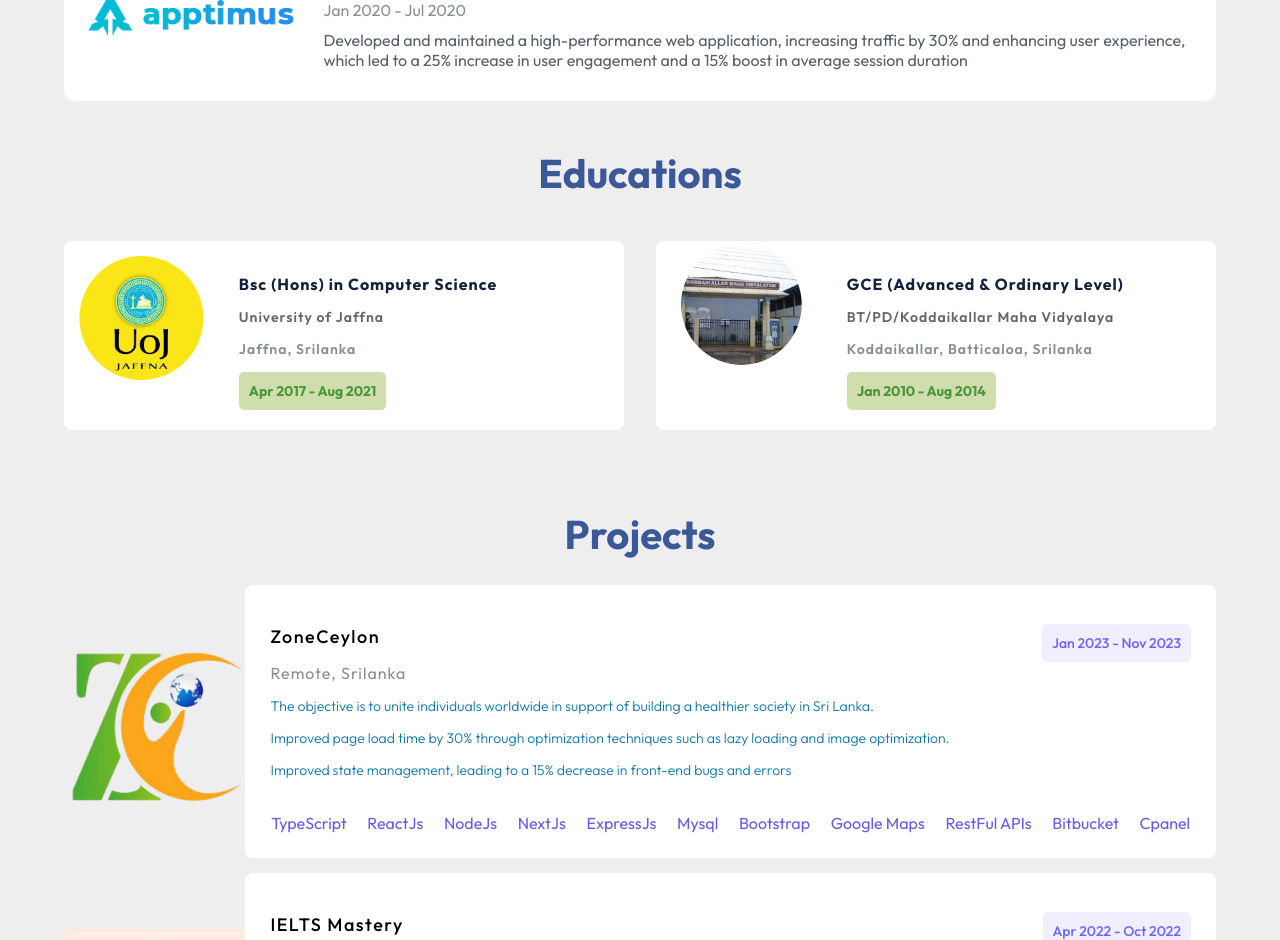
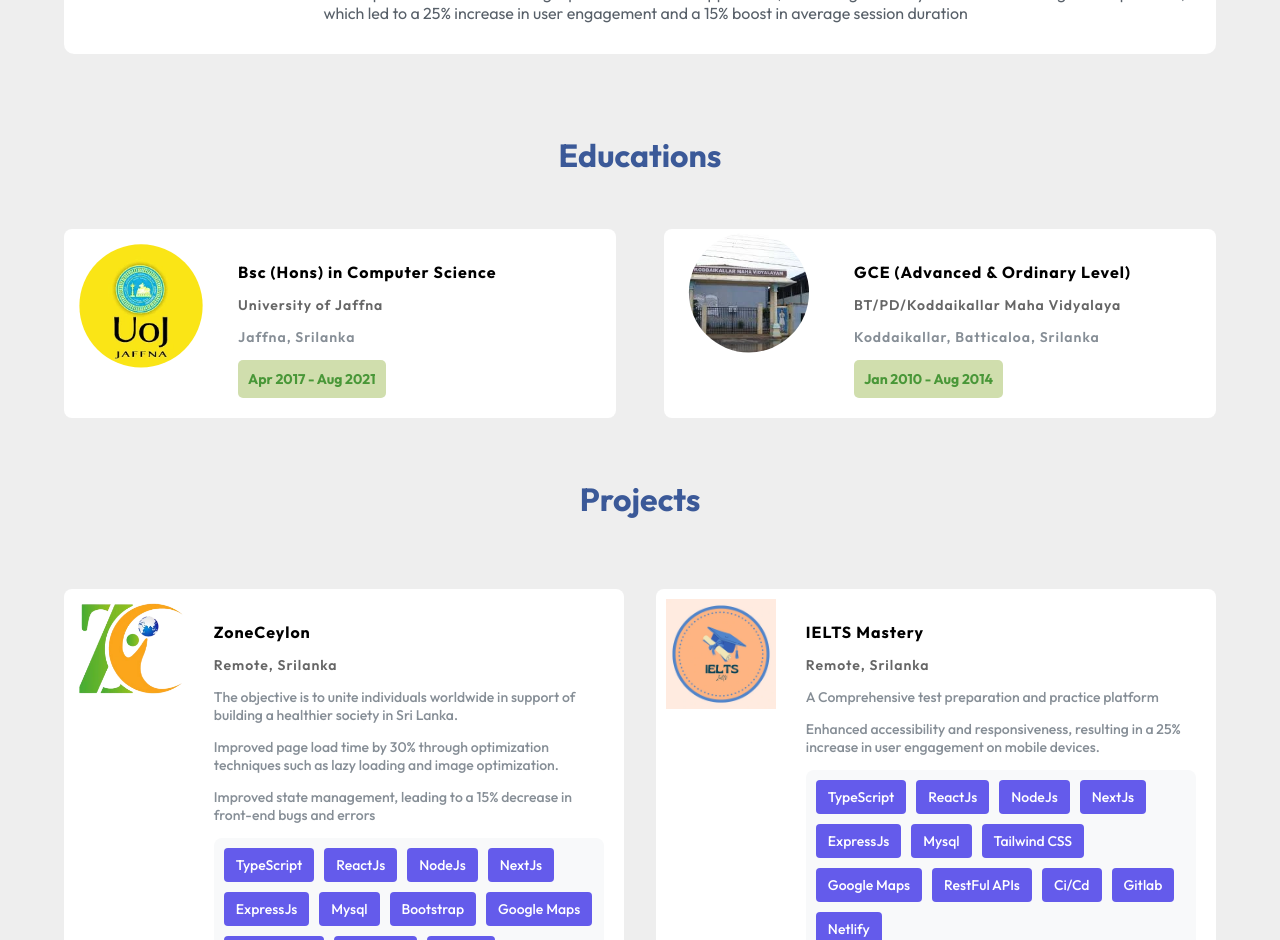
Before and after one commit to JenushanthAts/sivakumar-jenushanth, a React (Create React App) app: page / in a window 1280 px wide. Shown: the part 1860-2800 px from the top of the page. Built offline with nearby package versions, Linux system fonts and the light colour scheme.

Commit message:
Projects stles has been improved

```diff
--- a/src/components/education/Education.scss
+++ b/src/components/education/Education.scss
@@ -2,20 +2,21 @@
 
 .education-container {
   display: grid;
-  gap: 1rem;
+  gap: 2rem;
+  padding-top: 40px;
 
   .educations-header {
-    font-size: 40px !important;
+    // font-size: 40px !important;
     color: $faceBook;
 
-    @media (max-width: 320px) {
-      font-size: 20px !important;
-    }
+    // @media (max-width: 320px) {
+    //   font-size: 20px !important;
+    // }
   }
   .educations-body {
     display: grid;
     grid-template-columns: 1fr 1fr !important;
-    gap: 2rem;
+    gap: 3rem;
     width: 90%;
     margin: 0 auto;
     @media (max-width: 992px) {
@@ -26,7 +27,6 @@
       width: 100% !important;
       background: $lightBackground2;
       flex-direction: row !important;
-      // margin-bottom: 15px;
       align-items: flex-start !important;
       border-radius: 8px;
     }
@@ -40,7 +40,6 @@
     .card-body {
       padding: 10px;
       width: 100%;
-      // margin: 10px;
       .body-header {
         display: flex;
         border-radius: 6px;
@@ -48,7 +47,6 @@
         .title {
           width: 100% !important;
           .card-title {
-            // color: $skillsColor !important;
             font-weight: 700 !important;
             letter-spacing: 1px !important;
             font-size: 16px !important;
--- a/src/components/education/Education.tsx
+++ b/src/components/education/Education.tsx
@@ -20,9 +20,7 @@ const Education = () => (
           <div className="card-body">
             <div className="body-header">
               <div className="title">
-                <h2 className="card-title" style={{ color: "rgb(20, 33, 61)" }}>
-                  {education.title}
-                </h2>
+                <h2 className="card-title">{education.title}</h2>
                 <p className="institute">{education.institute}</p>
                 <p className="card-subtitle">{education.location}</p>
                 {/* <p className="card-subtitle">{education.duration}</p> */}
--- a/src/components/experience/Experience.scss
+++ b/src/components/experience/Experience.scss
@@ -10,7 +10,7 @@
 
   h1 {
     color: $faceBook;
-    font-size: 50px !important;
+    // font-size: 50px !important;
   }
   .timeline-item {
     display: flex;
@@ -43,9 +43,9 @@
         margin-bottom: 10px !important;
       }
     }
-    h1 {
-      font-size: 30px !important;
-    }
+    // h1 {
+    //   font-size: 30px !important;
+    // }
   }
 
   .timeline-details {
--- a/src/components/projects/Projects.scss
+++ b/src/components/projects/Projects.scss
@@ -1,136 +1,102 @@
 @import "../../styles/globalColor.scss";
 
 .projects-container {
-  width: 90%;
-  padding: 20px 10px;
-  margin: 2rem auto 0;
+  padding-top: 40px;
+  display: grid;
+  gap: 3rem;
 
-  h1 {
-    font-size: 40px;
-    color: $faceBook !important;
-  }
-  @media (max-width: 768px) {
-    h1 {
-      font-size: 20px;
-    }
+  .projects-header {
+    color: $faceBook;
   }
   .projects-body {
-    .degree-card {
-      display: flex;
-      width: 100%;
-      justify-content: center;
-      align-items: center;
+    display: grid;
+    grid-template-columns: 1fr 1fr !important;
+    gap: 2rem;
+    width: 90%;
+    margin: 0 auto;
+    @media (max-width: 992px) {
+      grid-template-columns: 1fr !important;
+    }
+    .project-card {
+      display: flex !important;
+      width: 100% !important;
+      background: $lightBackground2;
+      flex-direction: row !important;
+      align-items: flex-start !important;
+      border-radius: 8px;
     }
 
-    .card-img {
-      width: 200px;
-      height: auto;
+    .project-img {
+      width: 150px !important;
+      padding: 10px;
+      @media (max-width: 640px) {
+        width: 100px !important;
+      }
       img {
         max-width: 100%;
-        max-height: 80%;
-        // clip-path: circle(40%);
+        object-fit: contain;
       }
     }
-    .card-body {
-      background: $lightBackground2;
-      padding: 15px;
-      border-radius: 7px;
-      width: 90%;
-      margin-bottom: 15px;
-      .body-header {
+    .project-body {
+      padding: 10px;
+      width: 100%;
+      .project-header {
         display: flex;
         border-radius: 6px;
         padding: 10px;
         .title {
-          width: 90% !important;
+          width: 100% !important;
           .card-title {
-            font-weight: 500;
-            letter-spacing: 1.5px;
-            font-size: 18px;
+            font-weight: 700 !important;
+            letter-spacing: 1px !important;
+            font-size: 16px !important;
           }
           .place {
-            color: $subTitle !important;
-            font-weight: 400;
-            font-size: 16px;
+            color: $cardSubtitle !important;
+            font-weight: 600;
+            font-size: 14px;
             letter-spacing: 1px;
-            margin: 0;
-            padding: 0;
           }
           .summary {
-            color: $linkedin !important;
-            font-weight: 300;
+            color: $subTitle !important;
+            font-weight: 500;
             font-size: 14px;
-            // margin: 0;
-            padding: 0;
             // letter-spacing: 1px;
           }
         }
+        .skills-div {
+          display: flex;
+          flex-wrap: wrap;
+          gap: 10px;
+          padding: 10px;
+          background-color: #f8f9fa;
+          border-radius: 8px;
+          p {
+            // padding-bottom: 10px !important;
+            background-color: $skillsColor;
+            padding: 8px 12px !important;
+            // background-color: #007bff; /* Primary color background */
+            color: $lightBackground1;
+            border-radius: 4px;
+            font-size: 14px;
+            font-weight: 500;
+            text-align: center;
+            margin: 0 !important;
+          }
+        }
         .duration-div {
-          width: 20% !important;
+          padding-top: 10px;
           .duration {
-            background-color: $cardBackgroundColor1 !important;
-            color: $githubProfileCardBorder !important;
-            font-weight: 500;
-            font-size: 14px !important;
+            background-color: $cardBackgroundColor2 !important;
+            color: $textColor2 !important;
+            font-weight: 700;
+            font-size: 14px;
             padding: 10px;
             border-radius: 5px;
-            float: right;
+            float: right !important;
           }
-        }
-        @media (max-width: 768px) {
-          .duration-div {
-            width: 80% !important;
-            .duration {
-              background-color: $cardBackgroundColor1 !important;
-              color: $githubProfileCardBorder !important;
-              font-weight: 500;
-              font-size: 14px !important;
-              padding: 10px;
-              border-radius: 5px;
-              float: left;
-            }
-          }
-        }
-        .content-list {
-          padding-left: 10px;
-          padding-right: 10px;
-        }
-      }
-      .skills-div {
-        display: flex;
-        flex-wrap: wrap;
-        justify-content: space-evenly;
-        p {
-          margin: 0 !important;
-          padding: 10px !important;
-          color: $skillsColor;
         }
       }
     }
   }
 }
-
-@media (max-width: 768px) {
-  .body-header,
-  .degree-card {
-    flex-direction: column !important;
-  }
-  .card-body {
-    width: 100% !important;
-  }
-
-  .title {
-    width: 100% !important;
-    .card-title {
-      letter-spacing: 1px !important;
-      font-weight: 300 !important;
-      font-size: 17px !important;
-    }
-  }
-
-  .education-container .educations-body .card-body .body-header .duration-div {
-    padding: 0 !important;
-    margin: 0 !important;
-    width: 100% !important;
-  }
-}
--- a/src/components/projects/Projects.tsx
+++ b/src/components/projects/Projects.tsx
@@ -6,16 +6,16 @@ const Projects = () => {
   return (
     <div className="projects-container" id="projects">
       <div className="projects-header-div">
-        <h1 className="text-center">Projects</h1>
+        <h1 className="projects-header text-center">Projects</h1>
       </div>
       <div className="projects-body">
         {PrjectsData.map((project, index: number) => (
-          <div className="degree-card" key={index}>
-            <div className="card-img">
-              <img src={project.logo} alt={project.heading} />
+          <div className="project-card" key={index}>
+            <div className="project-img">
+              <img src={project.logo} alt={project.heading} loading="eager" />
             </div>
-            <div className="card-body">
-              <div className="body-header">
+            <div className="project-body">
+              <div className="project-header">
                 <div className="title">
                   <h2 className="card-title">{project.heading}</h2>
                   <p className="place">{project.place}</p>
@@ -24,15 +24,16 @@ const Projects = () => {
                       {ele}
                     </p>
                   ))}
+
+                  <div className="skills-div">
+                    {project.technologies.map((ele, index) => (
+                      <p key={index}>{ele}</p>
+                    ))}
+                  </div>
+                  <div className="duration-div">
+                    <h3 className="duration">{project.period}</h3>
+                  </div>
                 </div>
-                <div className="duration-div">
-                  <h3 className="duration">{project.period}</h3>
-                </div>
-              </div>
-              <div className="skills-div">
-                {project.technologies.map((ele, index) => (
-                  <p key={index}>{ele}</p>
-                ))}
               </div>
             </div>
           </div>
```
